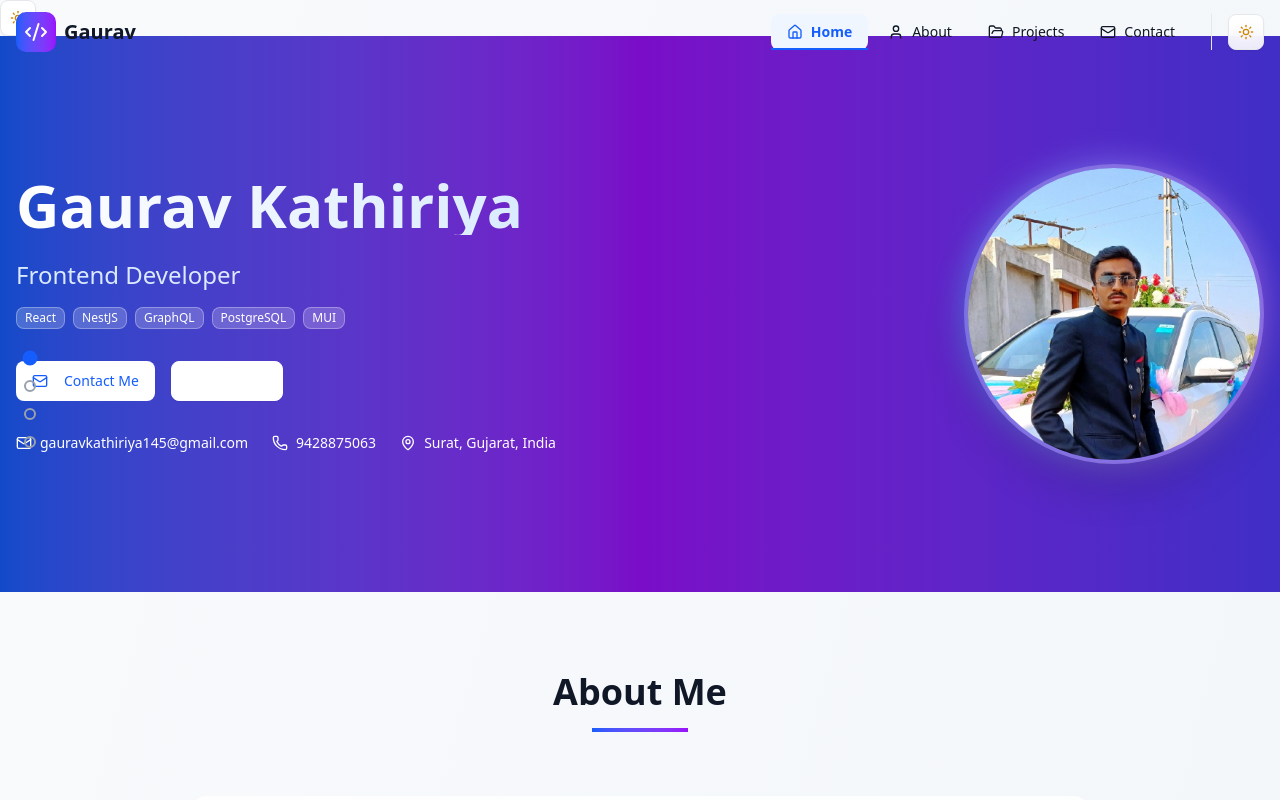
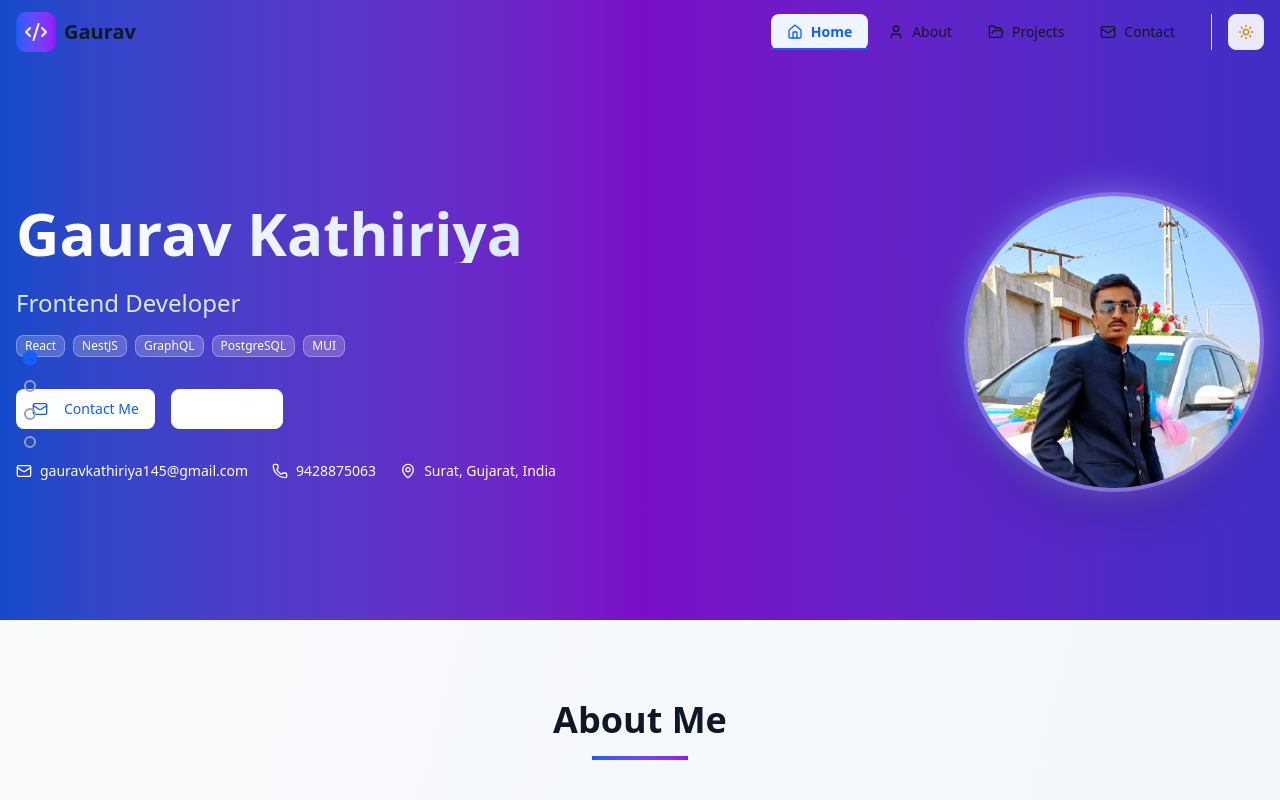
Before and after one commit to gauravkathiriya/portfolio, a Next.js app: page / in a window 1280 px wide. Shown: the top 800 px of the page. Built offline with nearby package versions, Linux system fonts and the light colour scheme.

Commit message:
Remove SimpleThemeToggle from Home component and adjust padding in section styles for improved layout consistency.

```diff
--- a/src/app/page.tsx
+++ b/src/app/page.tsx
@@ -11,7 +11,6 @@ import {
   CardHeader,
   CardTitle,
 } from "@/components/ui/card";
-import { SimpleThemeToggle } from "@/components/theme-toggle";
 import { Navigation } from "@/components/navigation";
 import {
   Github,
@@ -161,10 +160,9 @@ const certifications = [
 export default function Home() {
   return (
     <div className="min-h-screen bg-gradient-to-br from-slate-50 to-slate-100 dark:from-slate-900 dark:to-slate-800">
-      <SimpleThemeToggle />
       <Navigation />
       <motion.section
-        className="relative overflow-hidden bg-gradient-to-r from-blue-600 via-purple-600 to-indigo-600 text-white"
+        className="relative overflow-hidden bg-gradient-to-r from-blue-600 via-purple-600 to-indigo-600 text-white pt-16"
         initial="initial"
         animate="animate"
         variants={staggerContainer}
```
